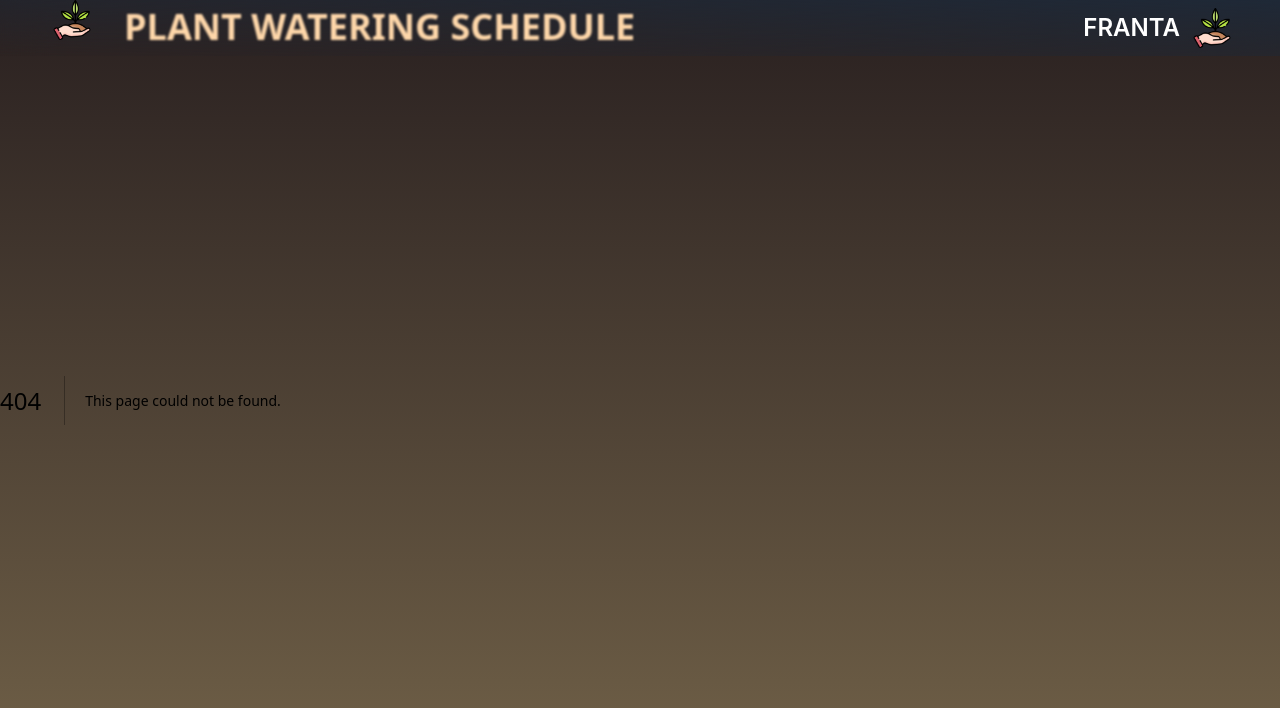
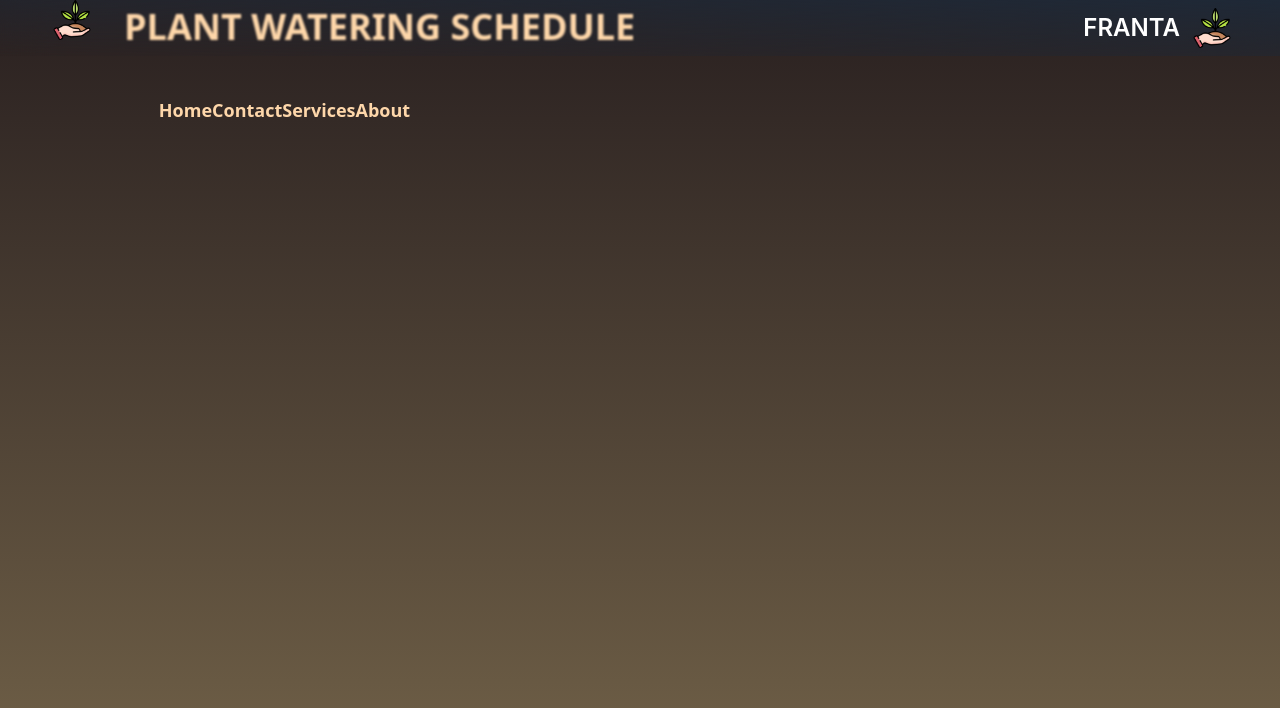
Before and after one commit to jkalend/VUT-ITU, a Next.js app in the folder itu/: page /my-plants in a window 1280 px wide. Before the commit this address had no page. Shown: the top 708 px of the page. Built offline with nearby package versions, Linux system fonts and the light colour scheme.

Commit message:
fixed watering, added sidebar animations

```diff
--- /dev/null
+++ b/itu/app/my-plants/page.tsx
@@ -0,0 +1,16 @@
+import Dashboard from "@components/Dashboard";
+import Sidebar from "@components/Sidebar";
+
+export default function abc() {
+
+    return (
+        <div className={"flex min-h-screen flex-col items-center justify-between p-24"}>
+            <div className={"flex w-1/2 justify-between text-orange-200 text-lg font-semibold"}>
+                <div><a href="#">Home</a></div>
+                <div><a href="#">Contact</a></div>
+                <div><a href="#">Services</a></div>
+                <div><a href="#">About</a></div>
+            </div>
+        </div>
+    )
+}
--- a/itu/components/DItem.tsx
+++ b/itu/components/DItem.tsx
@@ -23,14 +23,14 @@ export default function DItem( {plant, isClicked, setClicked, setName, setWhichP
             <div className="text-black text-xl font-semibold">{plant.name.toString()}</div>
         </div>
 
-        <div className={"w-[326px] h-[47px] px-[25px] py-[9px] left-[17px] top-[232px] absolute border border-black justify-center items-center gap-2.5 inline-flex text-white font-bold rounded-lg " + style}
+        <button className={"w-[326px] h-[47px] px-[25px] py-[9px] left-[17px] top-[232px] absolute border border-black justify-center items-center gap-2.5 inline-flex text-white font-bold rounded-lg " + style}
                 onClick={() => {
                     setWhichPlant(plant);
         }}>
             <div className="text-slate-700 text-2xl font-semibold">
                     Tap to Water
             </div>
-        </div>
+        </button>
     </div>
   )
 }
--- a/itu/components/Dashboard.tsx
+++ b/itu/components/Dashboard.tsx
@@ -1,15 +1,15 @@
 "use client"
-import Image from "next/image";
 import DItem from "./DItem";
 import { useState, useEffect } from "react";
 import { getSettings } from "@/app/Settings";
 import { PlantData } from "@/app/PlantData";
 
 export default function Dashboard({isClicked, setClicked, setName, data} : {isClicked: boolean, setClicked: any, setName: any, data: any}) {
+    const [filteredData, setFilteredData] = useState ([] as PlantData []);
     const [whichPlant, setWhichPlant] = useState (-1);
     useEffect (() => {
         if (whichPlant != -1) {
-            data.splice (data.indexOf (whichPlant), 1);
+            filteredData.splice (filteredData.indexOf (whichPlant), 1);
             setWhichPlant (-1)
         }
     });
@@ -19,7 +19,6 @@ export default function Dashboard({isClicked, setClicked, setName, data} : {isCl
         const filteredData = data.filter((h: PlantData) => h.days <= stg.days_remaining);
         setFilteredData(filteredData);
     }, [stg]);
-    const [filteredData, setFilteredData] = useState ([] as PlantData []);
 
     const [a, b] = useState (false);
     useEffect(() => {
--- a/itu/components/DetailsOverlay.tsx
+++ b/itu/components/DetailsOverlay.tsx
@@ -27,7 +27,6 @@ export default function DetailsOverlay({isClicked, setClicked, name} : {isClicke
                 <span className={"text-bold"}>{"Days left:\t" + data?.days}</span>
                 <span className={"text-bold"}>{"Water every:\t" + data?.watering_frequency}</span>
                 <span className={"text-bold"}>{"Water amount:\t" + data?.watering_amount}</span>
-
             </div>
         </div>
     );
--- a/itu/components/Sidebar.tsx
+++ b/itu/components/Sidebar.tsx
@@ -16,7 +16,7 @@ export default function Sidebar() {
     };
 
     const textStyle = {
-        transition: 'color 0.3s ease', // Adjust the transition duration as needed
+        transition: 'color 0.3s ease, font-size 0.3s ease, line-height 0.3s ease', // Adjust the transition duration as needed
     }
 
     return (
@@ -29,10 +29,10 @@ export default function Sidebar() {
                                 style={sidebarStyle}
                         >
                             <ul className="mt-16 fixed">
-                                <li className="mb-4 "><Link href="/" className="text-lg hover:text-amber-500" style={textStyle}>Overview</Link></li>
-                                <li className="mb-4"><Link href="/my-plants" className="text-lg hover:text-amber-500" style={textStyle}>My Plants</Link></li>
-                                <li className="mb-4"><Link href="#" className="text-lg hover:text-amber-500" style={textStyle}>Add a plant</Link></li>
-                                <li className="mb-4"><button className="text-lg hover:text-amber-500" style={textStyle} onClick={() => setClicked(!isClicked)}>Settings</button></li>
+                                <li className="mb-4 "><Link href="/" className="text-lg hover:text-amber-500 hover:text-2xl" style={textStyle}>Overview</Link></li>
+                                <li className="mb-4"><Link href="/my-plants" className="text-lg hover:text-amber-500 hover:text-2xl" style={textStyle}>My Plants</Link></li>
+                                <li className="mb-4"><Link href="#" className="text-lg hover:text-amber-500 hover:text-2xl" style={textStyle}>Add a plant</Link></li>
+                                <li className="mb-4"><button className="text-lg hover:text-amber-500 hover:text-2xl" style={textStyle} onClick={() => setClicked(!isClicked)}>Settings</button></li>
                             </ul>
                         </nav>
                     </div>
```
